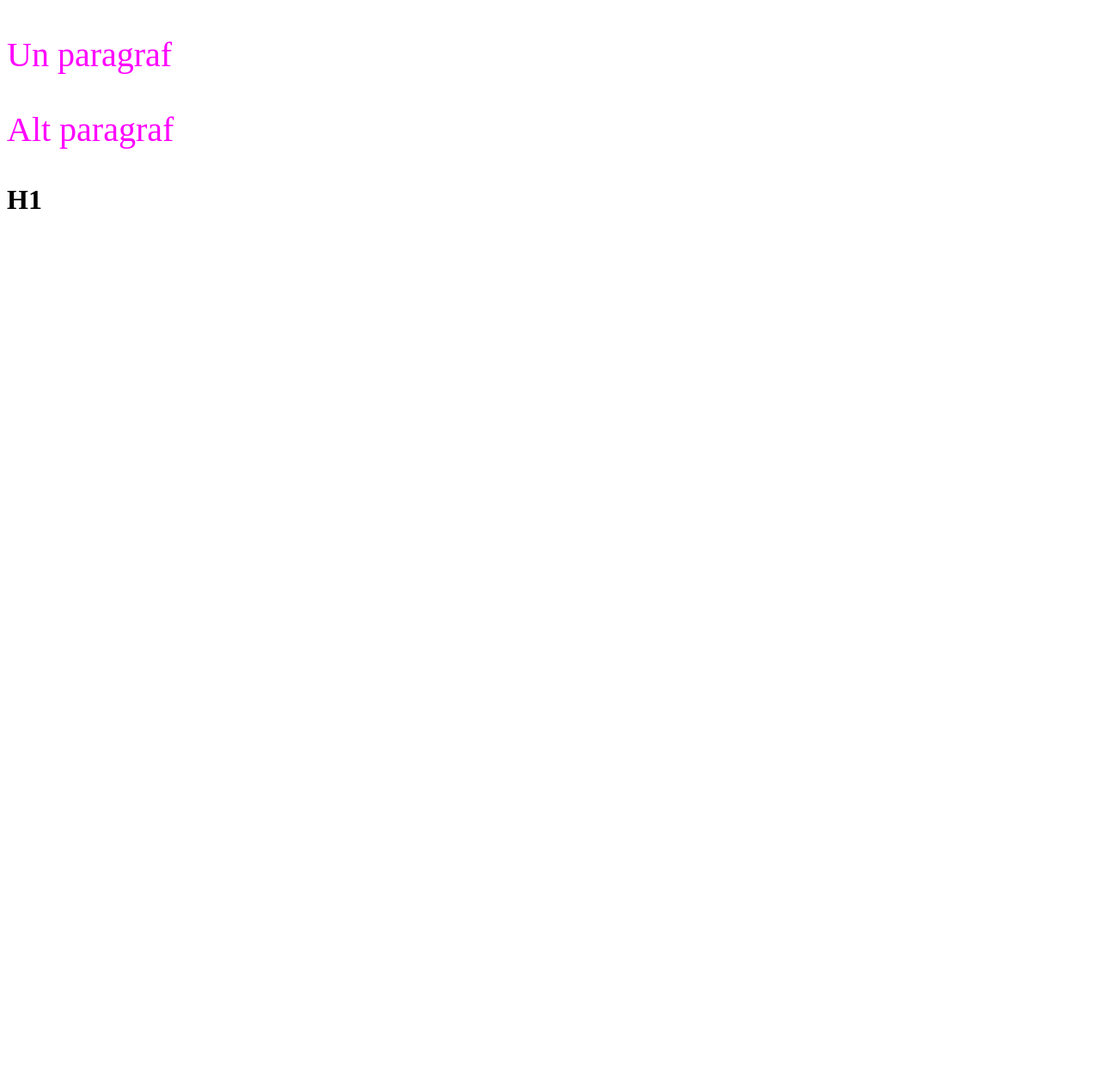
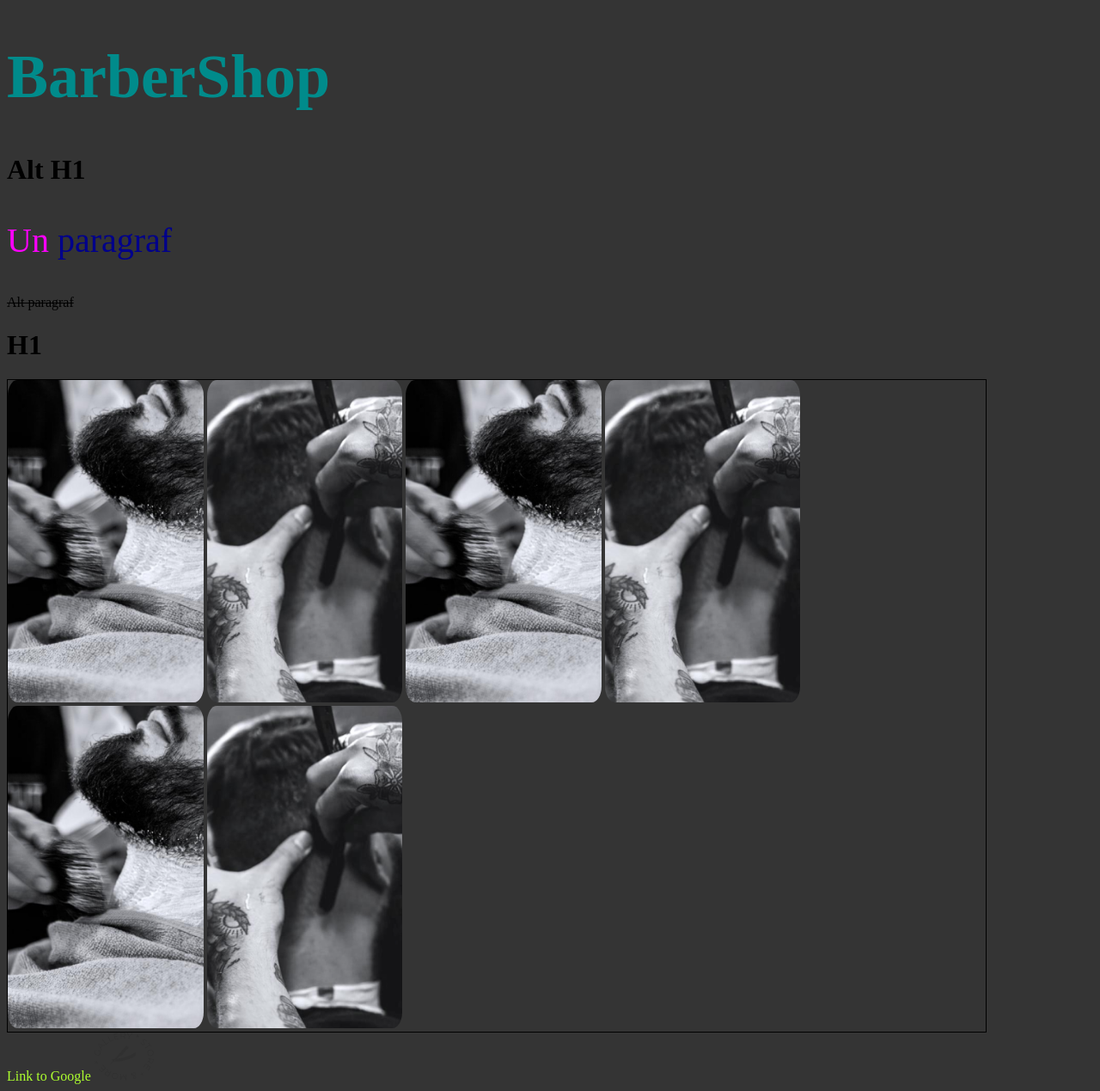
Before and after one commit to Lety15/html-css-lesson-1-module-1, a plain HTML site: page TEST-CSS/index.html in a window 1280 px wide. Shown: the whole page at 86% size. Before the commit the page ends 800 px from the top, so only its background shows below. Drawn offline with Linux system fonts and the light colour scheme.

Commit message:
Examples in css

```diff
--- a/TEST-CSS/CSS/style.css
+++ b/TEST-CSS/CSS/style.css
@@ -1,4 +1,58 @@
-p {
+
+body{
+  background-color: #343434;
+}
+
+
+
+p
+ {
     color: #ff00ff;
     font-size: 40px;
 }
+
+.nume-clasa {
+  /* bla bla bla */
+}
+
+#nume-id {
+  /* bla bla bla*/
+}
+
+
+
+
+#title {
+    font-size: 72px;
+}
+
+#galery{
+  border: 1px solid black;
+  width: 90%;
+}
+
+.image {
+  width: 20%;
+  border-radius: 5%;
+}
+
+a{
+  color:#fff;
+  text-decoration: none;
+}
+
+a:link {
+  color: greenyellow;
+}
+
+a:visited {
+  color: #fff;
+}
+
+a:hover {
+  color: orange
+}
+
+a:active {
+  color: red;
+}
--- a/TEST-CSS/index.html
+++ b/TEST-CSS/index.html
@@ -7,8 +7,24 @@
      <link rel="stylesheet" href="CSS/style.css" />
 </head>
 <body>
-    <p>Un paragraf</p>
-    <p>Alt paragraf</p>
+    <h1 id="title" style="color: darkcyan">BarberShop</h1>
+    <h1>Alt H1</h1>
+    <p>Un <span style="color: darkblue">paragraf</span></p>
+    <del>Alt paragraf</del>
     <H1>H1</H1>
+
+
+    <div id="galery">
+        <img class="image" src="images/img 1.png" alt="Frizer pune spuma de ras" />
+        <img class="image" src="images/img 2.png" alt="Frizer barbiereste cu briceag" />
+        <img class="image" src="images/img 1.png" alt="Frizer pune spuma de ras" />
+        <img class="image" src="images/img 2.png" alt="Frizer barbiereste cu briceag" />
+        <img class="image" src="images/img 1.png" alt="Frizer pune spuma de ras" />
+        <img class="image" src="images/img 2.png" alt="Frizer barbiereste cu briceag" />
+    </div>
+
+    <a href="http://www.google.ro">Link to Google</a>
+
+    <img src="images/logo.svg" alt="logo" />
 </body>
 </html>
```
Also changed, not shown: TEST-CSS/images/Rectangle 4.png (added), TEST-CSS/images/Rectangle 5.svg (added), TEST-CSS/images/img 1.png (added), TEST-CSS/images/img 2.png (added), TEST-CSS/images/logo.svg (added), TEST-CSS/images/social-media-dash.png.png (added).
